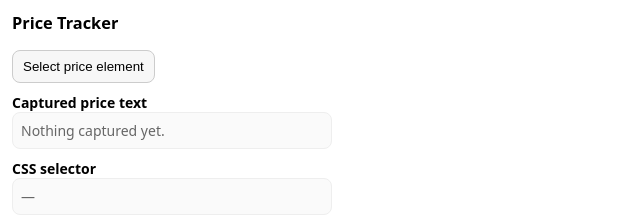
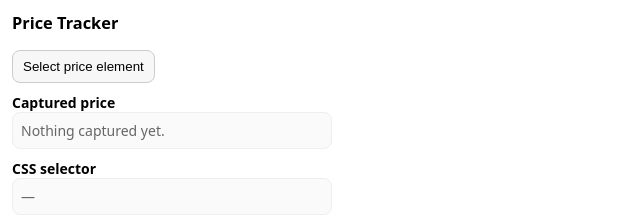
Before and after one commit to Artemis-Tran/price-track, a website with bundled scripts: page public/popup.html in a window 1280 px wide. Shown: the top 222 px of the page, 0-640 px from the left. Built offline with nearby package versions, Linux system fonts and the light colour scheme; some packages are replaced by stand-ins of ours.

Commit message:
Update text in popup for clarity

```diff
--- a/public/popup.html
+++ b/public/popup.html
@@ -32,7 +32,7 @@
     </div>
 
     <div class="row">
-      <label>Captured price text</label>
+      <label>Captured price</label>
       <div id="capturedText" class="capture muted">Nothing captured yet.</div>
     </div>
 
```
